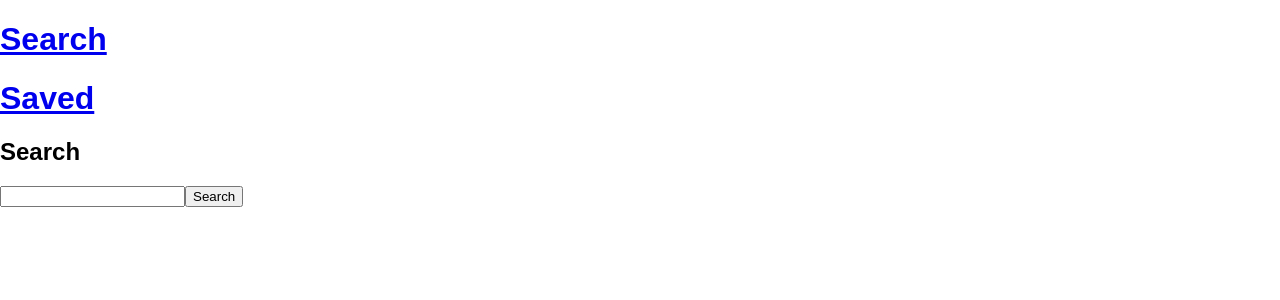
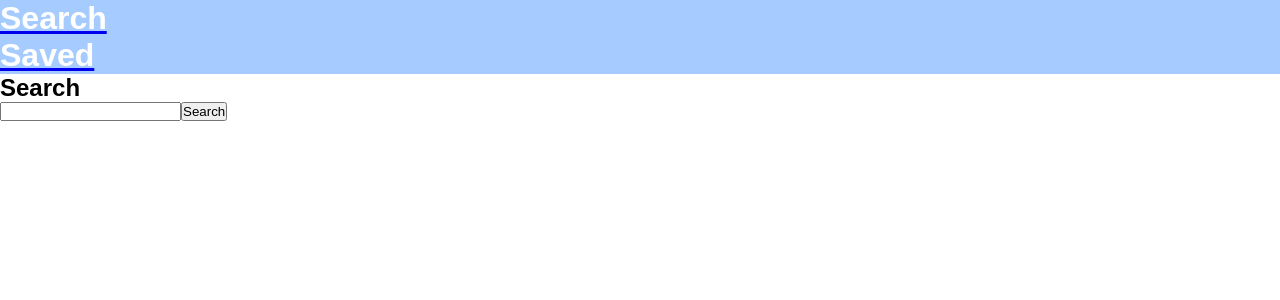
Before and after one commit to andrewjknapp/Book-Search, a React (Create React App) app in the folder client/: page / in a window 1280 px wide. Shown: the top 300 px of the page. Built offline with nearby package versions, Linux system fonts and the light colour scheme.

Commit message:
Preliminary styling with Sass

```diff
--- a/client/src/App.js
+++ b/client/src/App.js
@@ -6,6 +6,9 @@ import Saved from "./components/pages/Saved";
 
 
 function App() {
+
+
+
   return (
     <Router>
 
--- /dev/null
+++ b/client/src/components/assets/css/style.css
@@ -0,0 +1 @@
+*{box-sizing:border-box;margin:0;padding:0}header{background-color:#a6ccff}header h1{color:white}header Link{text-decoration:none}
--- /dev/null
+++ b/client/src/components/assets/css/style.scss
@@ -0,0 +1,18 @@
+$primaryColor: rgb(166, 204, 255);
+
+* {
+    box-sizing: border-box;
+    margin: 0;
+    padding: 0;
+}
+
+header {
+    background-color: $primaryColor;
+    h1 {
+        color: white;
+    }
+
+    Link {
+        text-decoration: none;
+    }
+}
--- a/client/src/components/pages/Search.js
+++ b/client/src/components/pages/Search.js
@@ -1,6 +1,7 @@
 import React, { useState } from "react";
 import API from "../utils/API";
 import BookCard from "../BookCard";
+import "../assets/css/style.css";
 
 function Search() {
 
```
